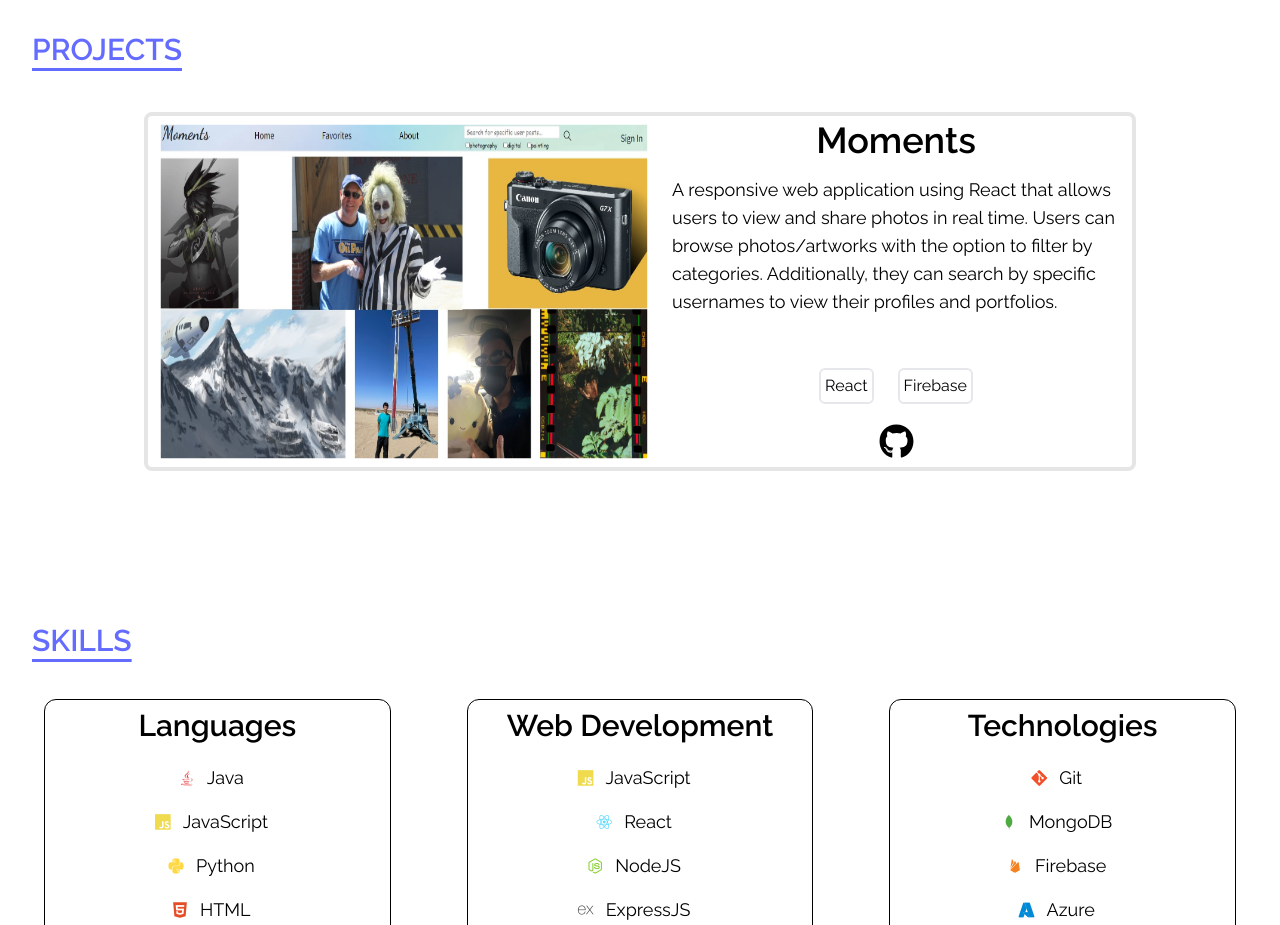
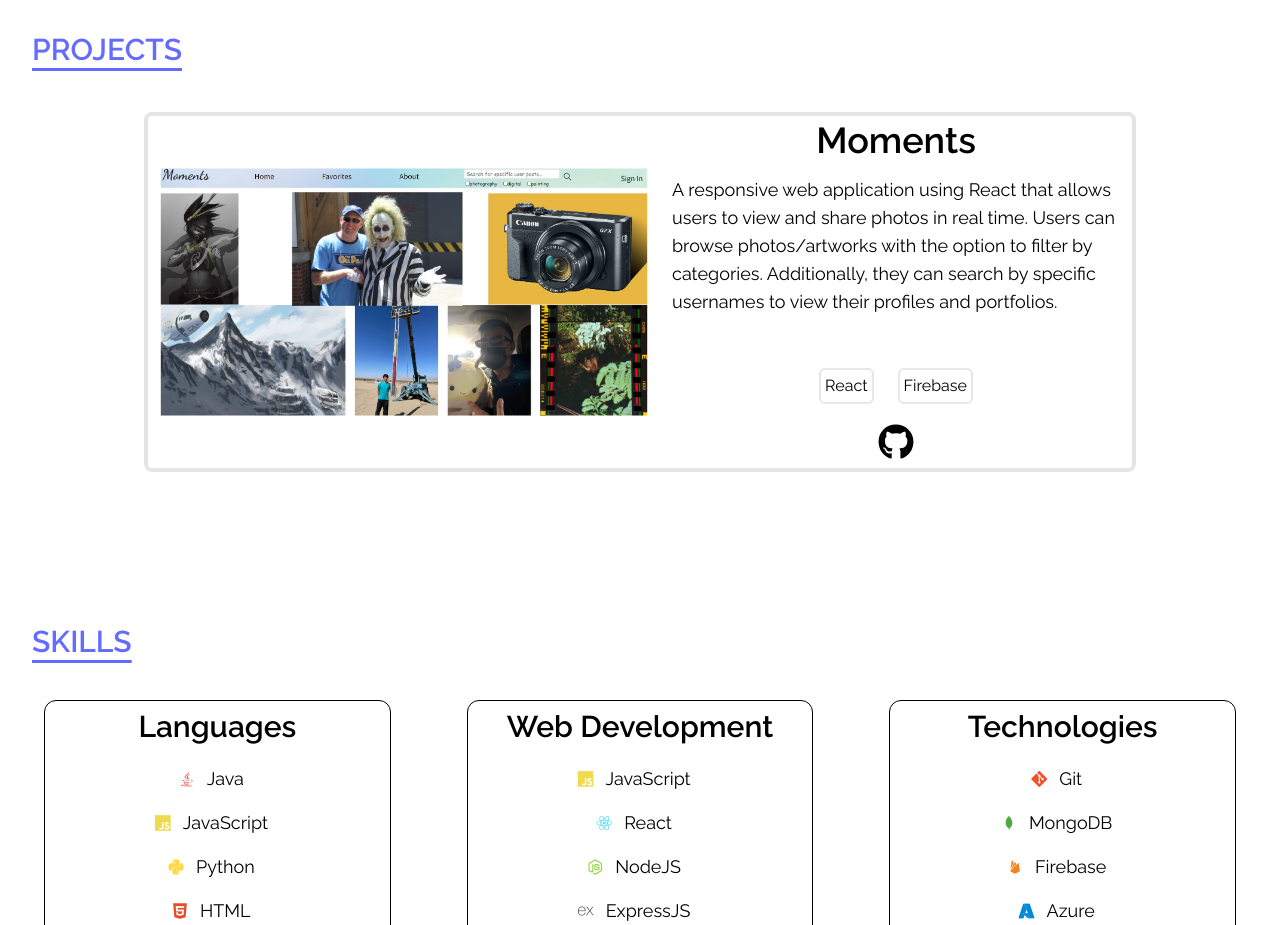
Before and after one commit to peijie36/peijie36.github.io, a React (Vite) app: page / in a window 1280 px wide. Shown: the part 880-1805 px from the top of the page. Built offline with nearby package versions, Linux system fonts and the light colour scheme.

Commit message:
Update style

```diff
--- a/src/components/Home/Home.jsx
+++ b/src/components/Home/Home.jsx
@@ -14,10 +14,10 @@
                 </h2>
                 <div className="flex flex-row items-center justify-center mt-3">
                     <a href="https://github.com/peijie36" target="_blank" rel="noreferrer" className="px-[0.35rem]">
-                        <FaGithub size={40} className="hover:scale-125 duration-[125ms]" />
+                        <FaGithub size={36} className="hover:scale-125 duration-[125ms]" />
                     </a>
                     <a href="https://linkedin.com/in/peijiezheng" target="_blank" rel="noreferrer" className="px-[0.35rem]">
-                        <FaLinkedin size={40} className="text-[#0072b1] hover:scale-125 duration-[125ms]" />
+                        <FaLinkedin size={36} className="text-[#0072b1] hover:scale-125 duration-[125ms]" />
                     </a>
                 </div>
             </div>
--- a/src/components/ProjectCard/ProjectCard.jsx
+++ b/src/components/ProjectCard/ProjectCard.jsx
@@ -9,7 +9,7 @@
             <img
                 src={project.img}
                 alt={`cover photo for ${project.name}`}
-                className="scale-95 max-sm:max-w-md max-w-lg"
+                className="scale-95 self-center max-sm:w-11/12 max-w-lg"
             />
             <div className="flex flex-col justify-between">
                 <h1 className="text-3xl sm:text-4xl font-semibold py-1">{project.name}</h1>
@@ -21,7 +21,7 @@
                         ))}
                     </ul>
                     <a href="https://github.com/peijie36/Moments" target="_blank" rel="noreferrer" className="self-center py-2">
-                        <FaGithub size={35} className="hover:scale-125 duration-[125ms]"/>
+                        <FaGithub size={36} className="hover:scale-125 duration-[125ms]"/>
                     </a>
                 </div>
             </div>
```
